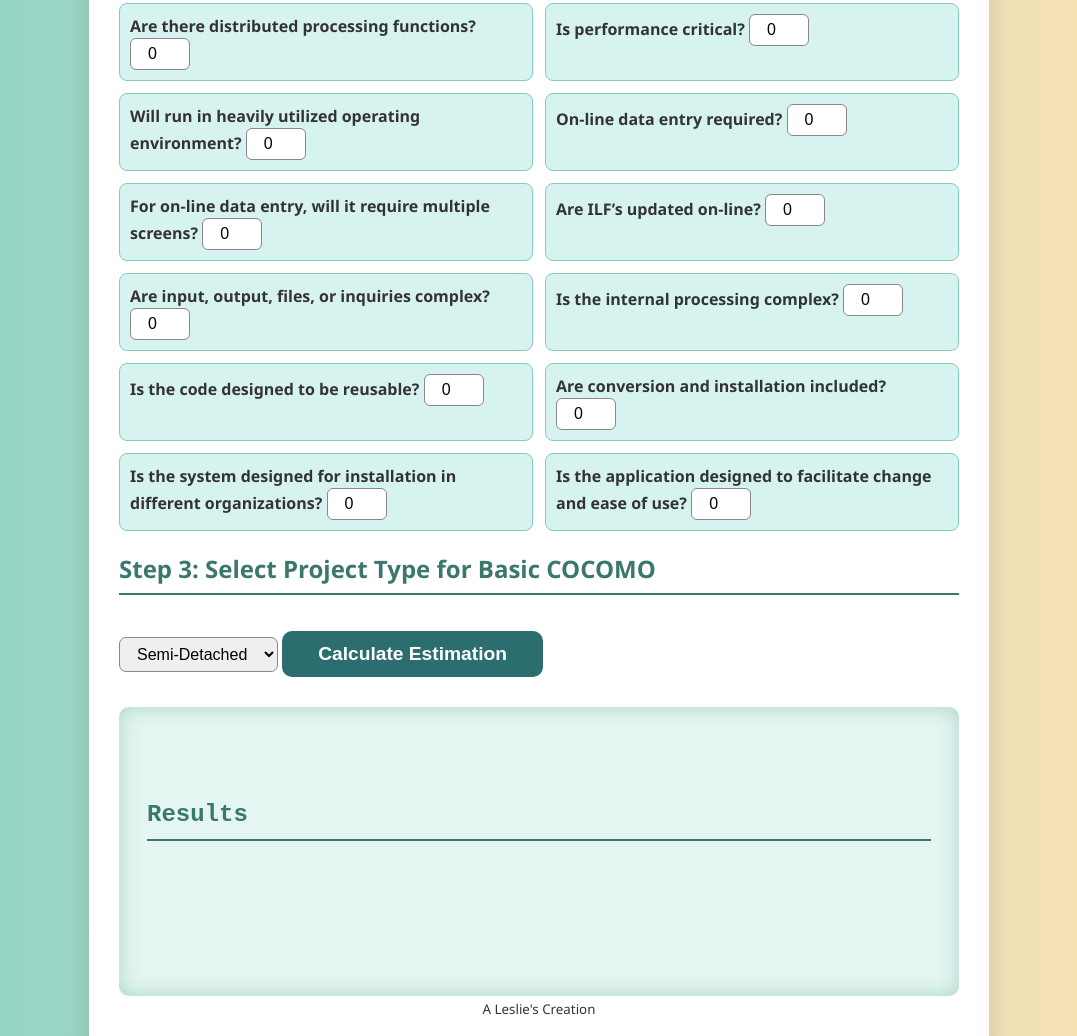
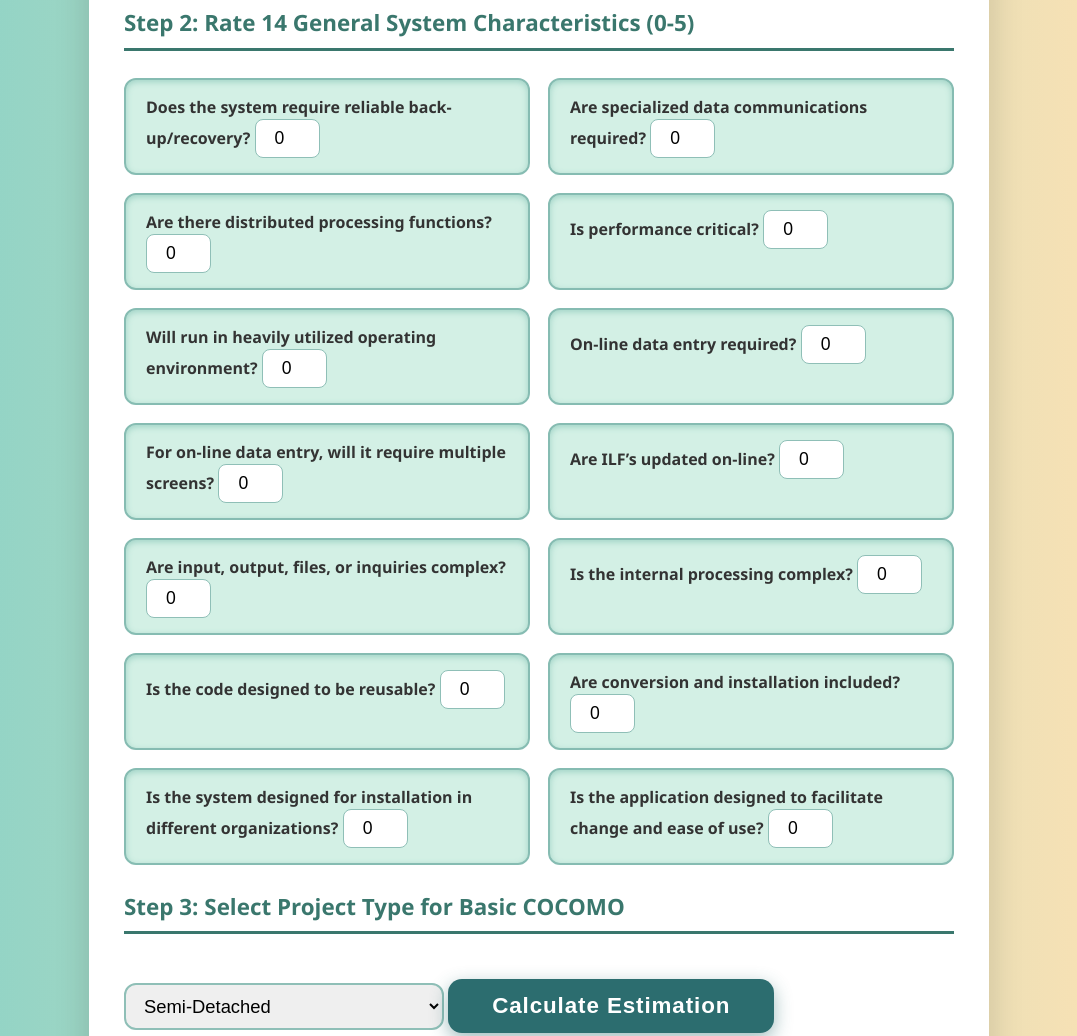
Before and after one commit to lesliefdo08/FP-Cocomo, a plain HTML site: page index.html in a window 1280 px wide. Shown: the part 848-1884 px from the top of the page, without its empty margins (101-1178 px from the left). Drawn offline with Linux system fonts and the light colour scheme.

Commit message:
Refactor CSS for container and element styles
Updated styles for improved layout and responsiveness.

```diff
--- a/style.css
+++ b/style.css
@@ -12,101 +12,166 @@ body {
   max-width: 900px;
   margin: 40px auto;
   background: white;
-  border-radius: 12px;
-  padding: 25px 30px 40px;
-  box-shadow: 0 12px 25px rgba(0,0,0,0.12);
+  border-radius: 16px;
+  padding: 30px 35px 45px;
+  box-shadow: 0 15px 35px rgba(0, 0, 0, 0.15);
+  transition: box-shadow 0.3s ease;
+}
+.container:hover {
+  box-shadow: 0 20px 50px rgba(0, 0, 0, 0.25);
 }
 header, footer {
   text-align: center;
-  margin-bottom: 30px;
+  margin-bottom: 35px;
 }
 h1 {
   color: #2c6d6f;
-  margin-bottom: 0.2em;
+  margin-bottom: 0.3em;
+  font-size: 2.4rem;
+  font-weight: 700;
+  letter-spacing: 1px;
 }
 h2 {
   color: #3a776d;
-  border-bottom: 2px solid #3a776d;
-  margin-bottom: 1em;
-  padding-bottom: 6px;
+  margin-bottom: 1.2em;
+  border-bottom: 3px solid #3a776d;
+  padding-bottom: 8px;
+  font-weight: 600;
+  font-size: 1.4rem;
 }
 table {
   width: 100%;
   border-collapse: collapse;
-  margin-bottom: 20px;
+  margin-bottom: 1.8em;
+  font-size: 1rem;
 }
 th, td {
-  border: 1px solid #888;
-  padding: 10px 12px;
+  border: 1.5px solid #8fbfb7;
+  padding: 12px 16px;
   text-align: center;
+  vertical-align: middle;
+  transition: background-color 0.3s ease;
 }
 th {
   background-color: #3a776d;
-  color: white;
+  color: #f0f7f6;
+  letter-spacing: 0.06em;
+  font-weight: 700;
+}
+tbody tr:hover td {
+  background-color: #daf1ec;
 }
 input[type=number] {
-  width: 60px;
-  padding: 6px 8px;
-  border-radius: 6px;
-  border: 1.5px solid #888;
-  font-size: 1em;
+  width: 65px;
+  padding: 8px 10px;
+  border-radius: 8px;
+  border: 1.8px solid #8fbfb7;
+  font-size: 1.1rem;
   text-align: center;
-  transition: border-color 0.2s ease;
+  transition: border-color 0.25s ease;
 }
 input[type=number]:focus {
-  border-color: #2c6d6f;
+  border-color: #308072;
   outline: none;
+  box-shadow: 0 0 8px rgba(48, 128, 114, 0.6);
 }
 .gsc-container {
   display: grid;
-  grid-template-columns: 1fr 1fr;
-  gap: 12px;
-  margin-bottom: 20px;
+  grid-template-columns: repeat(auto-fill, minmax(350px, 1fr));
+  gap: 18px;
+  margin-bottom: 25px;
   font-weight: 600;
 }
 .gsc-container div {
-  background: #d7f3f0;
-  border-radius: 8px;
-  padding: 10px;
-  border: 1px solid #83ccc1;
+  background: #d3f0e5;
+  border-radius: 12px;
+  padding: 15px 20px;
+  border: 2px solid #86bcb2;
+  box-shadow: inset 0 2px 6px #a0d3c6;
+  transition: background-color 0.3s ease;
+}
+.gsc-container div:hover {
+  background-color: #b0e1d7;
 }
 select {
-  font-size: 1em;
-  padding: 7px 13px;
-  border-radius: 7px;
-  border: 1.5px solid #888;
+  width: 100%;
+  max-width: 320px;
+  font-size: 1.15rem;
+  padding: 10px 14px;
+  border-radius: 12px;
+  border: 2px solid #8fbfb7;
+  outline: none;
+  margin-top: 10px;
+  box-shadow: 0 0 6px transparent;
+  transition: border-color 0.3s ease, box-shadow 0.3s ease;
   cursor: pointer;
 }
+select:focus {
+  border-color: #308072;
+  box-shadow: 0 0 12px rgba(48, 128, 114, 0.7);
+}
 button {
-  font-weight: 600;
+  font-weight: 700;
   background-color: #2c6d6f;
   color: white;
-  font-size: 1.2em;
-  padding: 12px 36px;
-  border-radius: 10px;
+  font-size: 1.4rem;
+  padding: 14px 44px;
+  border-radius: 14px;
   border: none;
   cursor: pointer;
-  margin-top: 12px;
-  transition: background-color 0.3s ease;
+  margin-top: 18px;
+  letter-spacing: 0.04em;
+  box-shadow: 0 6px 18px rgba(44, 109, 111, 0.45);
+  transition: background-color 0.4s ease, box-shadow 0.4s ease;
 }
 button:hover {
   background-color: #19554f;
+  box-shadow: 0 9px 26px rgba(25, 85, 79, 0.7);
 }
 .results {
   background: #e5f5f1;
   color: #064946;
   font-family: 'Courier New', Courier, monospace;
-  padding: 22px 28px;
-  border-radius: 10px;
-  box-shadow: inset 0 0 20px #a7d7c9;
+  padding: 26px 32px;
+  border-radius: 14px;
+  box-shadow: inset 0 0 26px #9fddd3;
   white-space: pre-wrap;
-  margin-top: 30px;
+  margin-top: 38px;
+  font-size: 1.1rem;
 }
-@media (max-width: 640px) {
+@media (max-width: 700px) {
+  .container {
+    margin: 30px 12px;
+    padding: 20px 18px 30px;
+  }
+  h1 {
+    font-size: 1.9rem;
+  }
+  h2 {
+    font-size: 1.2rem;
+  }
+  input[type=number] {
+    width: 50px;
+    font-size: 1rem;
+  }
+  select {
+    max-width: 100%;
+  }
   .gsc-container {
     grid-template-columns: 1fr;
   }
-  input[type=number] {
-    width: 50px;
-  }
 }
+
+section form table {
+  width: 100%;
+  overflow-x: auto;
+  display: block;
+}
+
+section form table::-webkit-scrollbar {
+  height: 8px;
+}
+section form table::-webkit-scrollbar-thumb {
+  background-color: #3a776d;
+  border-radius: 4px;
+}
```
